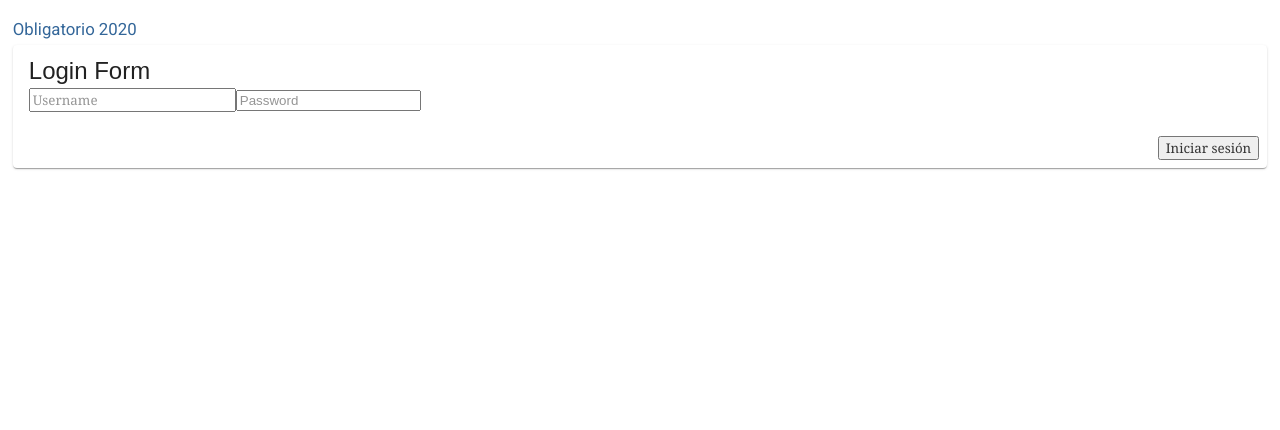
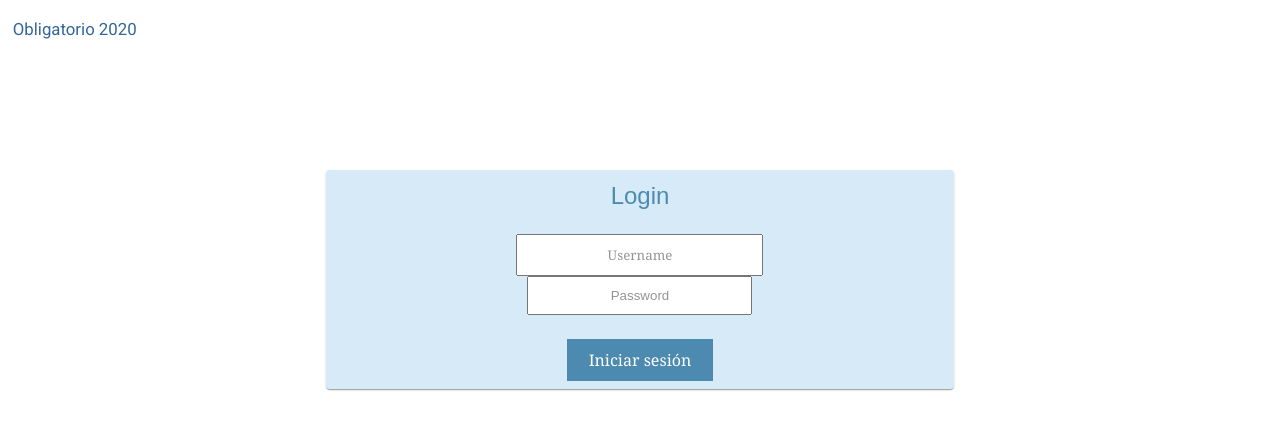
Before and after one commit to santiagofontana7/obligatorioNet, an Angular app: page /login in a window 1280 px wide. Shown: the top 430 px of the page. Built offline with nearby package versions, Linux system fonts and the light colour scheme.

Commit message:
Album-Detail y cambios en Login

```diff
--- a/src/app/ValueObjects/cancion.ts
+++ b/src/app/ValueObjects/cancion.ts
@@ -10,5 +10,5 @@ export interface Cancion {
     Duracion: number;
     Anio: number,
     Data: Byte[],
-    Integrantes: Integrante[]
+    Cantante: Integrante
   }
--- a/src/app/album-detail/album-detail.component.css
+++ b/src/app/album-detail/album-detail.component.css
@@ -51,3 +51,26 @@ label {
     background-color: #4c8baf;
     color: white;
   }
+
+  #canciones {
+    font-family: Arial, Helvetica, sans-serif;
+    border-collapse: collapse;
+    width: 100%;
+  }
+
+  #canciones td, #canciones th {
+    border: 1px solid #ddd;
+    padding: 8px;
+  }
+
+  #canciones tr:nth-child(even){background-color: #f2f2f2;}
+
+  #canciones tr:hover {background-color: #ddd;}
+
+  #canciones th {
+    padding-top: 12px;
+    padding-bottom: 12px;
+    text-align: left;
+    background-color: #4c8baf;
+    color: white;
+  }
--- a/src/app/album-detail/album-detail.component.html
+++ b/src/app/album-detail/album-detail.component.html
@@ -7,9 +7,21 @@
     <br />
     <div *ngIf="album.Canciones.length > 0">
       <div>Canciones</div>
+      <table id="canciones">
+        <tr> <th> Id </th> <th> Nombre </th><th> Cantante </th>  <th> Duracion </th> </tr>
+        <tr *ngFor="let cancion of album.Canciones">
+          <td>{{ cancion.Id }}</td>
+          <td>{{ cancion.Nombre }}</td>
+          <td>{{ cancion.Cantante.Nombre }} {{ cancion.Cantante.Apellido }}</td>
+          <td>{{ cancion.Duracion}} min</td>
+        </tr>
+      </table>
+<!--
       <div *ngFor="let cancion of album.Canciones">
-        Nombre: {{cancion.Nombre}} {{cancion.duracion}}
-      </div>
+        Nombre: {{cancion.Nombre}}
+        Duracion: {{cancion.duracion}}
+        cancion.
+      </div> -->
     </div>
     <br />
     <button (click)="goBack()">Atras</button>
--- a/src/app/app.component.css
+++ b/src/app/app.component.css
@@ -27,3 +27,14 @@ h1 {
   nav a.active {
     color: #039be5;
   }
+
+  button {
+    background-color: #4c8baf; /* Green */
+    border: none;
+    color: white;
+    padding: 10px 22px;
+    text-align: center;
+    text-decoration: none;
+    display: inline-block;
+    font-size: 16px;
+  }
--- a/src/app/app.component.html
+++ b/src/app/app.component.html
@@ -1,12 +1,14 @@
 <h1>{{title}}</h1>
 <div *ngIf="storageService.isAuthenticated()">
+  <div style="position: absolute; right: 0;" >   <button md-raised-button type="button" style="text-align: right;" (click)="logout()">Cerrar Sesión</button></div>
   <nav class="ng-tns-c0-0">
     <a class="ng-tns-c0-0" routerLink="/dashboard">Principal</a>
     <a class="ng-tns-c0-0" routerLink="/bandas">Bandas</a>
     <a class="ng-tns-c0-0" routerLink="/integrantes">Cantantes</a>
     <a class="ng-tns-c0-0" routerLink="/albums">Albums</a>
   </nav>
-  <button md-raised-button type="button" style="text-align: right;" (click)="logout()">Cerrar Sesión</button>
 </div>
+
+
 <router-outlet></router-outlet>
 <!-- <app-messages></app-messages> -->
--- a/src/app/login/login.component.css
+++ b/src/app/login/login.component.css
@@ -0,0 +1,31 @@
+button {
+    background-color: #4c8baf;
+    border: none;
+    color: white;
+    padding: 10px 22px;
+    text-align: center;
+    text-decoration: none;
+    display: inline-block;
+    font-size: 16px;
+  }
+
+ contains {
+    text-align: center;
+}
+
+div{
+    margin: auto;
+    margin-top: 10%;
+}
+
+input{
+    margin: auto;
+    padding: 10px 22px;
+    text-align: center;
+    text-decoration: none;
+    display: inline-block;
+}
+
+.mat-card {
+background-color: #d6eaf7;
+}
--- a/src/app/login/login.component.html
+++ b/src/app/login/login.component.html
@@ -1,23 +1,25 @@
-<div class="aligner">
+<div class="login-box" style="text-align: center; width: 50%;">
     <mat-card class="aligner-center-item">
-      <mat-card-title>
-        Login Form
+      <mat-card-title style="color: #4c8baf;">
+        Login
       </mat-card-title>
+      <br>
       <mat-card-content>
-        <form id="login-form" #lForm="ngForm" [formGroup]="loginForm" (ngSubmit)="submitLogin()" novalidate>
+        <form id="login-form" #lForm="ngForm" [formGroup]="loginForm" (ngSubmit)="submitLogin()" novalidate style="text-align: center">
           <mat-input-container style="width: 100%; margin-bottom: 10px;" [ngClass]="{'mat-input-invalid': submitted && error?.code == 1}">
             <input matInput type="text" formControlName="UserName" placeholder="Username"/>
             <mat-hint style="color: red;" *ngIf="submitted && error?.code == 1 && !loginForm.controls.UserName.hasError('required')">{{error.message}}</mat-hint>
             <mat-hint style="color: red;" *ngIf="submitted && loginForm.controls.UserName.hasError('required')">Field is mandatory</mat-hint>
           </mat-input-container>
-          <mat-input-container style="width: 100%;" [ngClass]="{'mat-input-invalid': submitted && error?.code == 2}">
+          <br>
+          <mat-input-container style="width: 100%; margin-bottom: 10px;" [ngClass]="{'mat-input-invalid': submitted && error?.code == 2}">
             <input matInput type="password" formControlName="Password" placeholder="Password"/>
             <mat-hint style="color: red;" *ngIf="submitted && error?.code == 2 && !loginForm.controls.Password.hasError('required')">{{error.message}}</mat-hint>
             <mat-hint style="color: red;" *ngIf="submitted && loginForm.controls.Password.hasError('required')">Field is mandatory</mat-hint>
           </mat-input-container>
         </form>
       </mat-card-content>
-      <mat-card-actions style="text-align: right;">
+      <mat-card-actions style="text-align: center;">
         <button mat-raised-button type="submit" form="login-form"> Iniciar sesión</button>
       </mat-card-actions>
     </mat-card>
```
